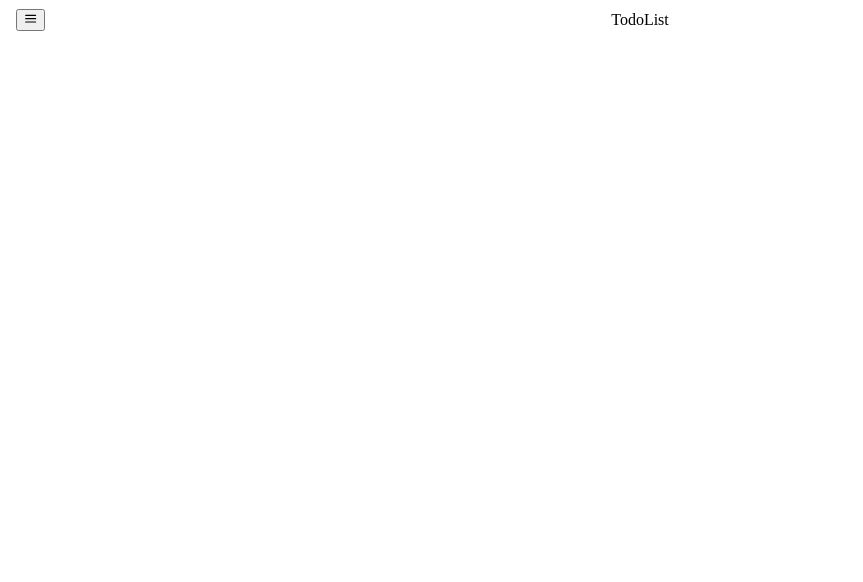
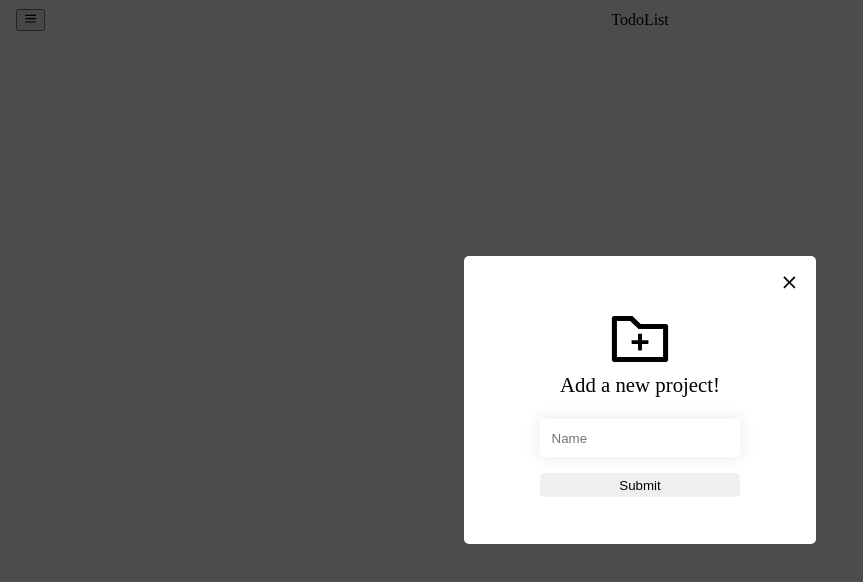
Before and after one commit to htder/todo_list, a React (Create React App) app: page / in a window 1280 px wide. Shown: the top 582 px of the page, without its empty margins (0-863 px from the left). Built offline with nearby package versions, Linux system fonts and the light colour scheme.

Commit message:
styled project modal

```diff
--- a/src/components/Main.jsx
+++ b/src/components/Main.jsx
@@ -38,7 +38,8 @@ function Main() {
 
   const [navbarOpen, setNavbarOpen] = useState(false);
   const [showTasks, setShowTasks] = useState(true);
-  const [projectModalOpen, setProjectModalOpen] = useState(false);
+  // const [projectModalOpen, setProjectModalOpen] = useState(false);
+  const [projectModalOpen, setProjectModalOpen] = useState(true);
   const [taskModalOpen, setTaskModalOpen] = useState(false);
 
   function toggleProjectModal() {
--- a/src/components/modals/ProjectModal.jsx
+++ b/src/components/modals/ProjectModal.jsx
@@ -1,4 +1,6 @@
 import React, { useState } from 'react';
+import { MdClose } from 'react-icons/md';
+import { AiOutlineFolderAdd } from 'react-icons/ai';
 import '../../styles/ProjectModal.css';
 
 function ProjectModal({ addProject, toggleModal }) {
@@ -33,29 +35,35 @@ function ProjectModal({ addProject, toggleModal }) {
     <div className="container">
       <div role="document" className="modal">
         <div className="modal-content">
-          <div className="title">
-            <h2>Add a new project!</h2>
-            <button type="button" onClick={() => handleClose()}>
-              Close
+          <AiOutlineFolderAdd className="modal-image" />
+          <div className="modal-header">
+            <h2 className="title">Add a new project!</h2>
+            <button
+              className="close-button"
+              type="button"
+              onClick={() => handleClose()}
+            >
+              <MdClose />
             </button>
           </div>
 
-          <div>
+          <div className="modal-body">
             <form onSubmit={handleSubmit} id="new-project-form">
-              <div>
-                <label htmlFor="title">
+              <div className="modal-input">
+                <label className="input-label" htmlFor="title">
+                  Name:{' '}
+                </label>
                 <input
                   name="title"
+                  className="input-text"
                   type="text"
                   id="name"
-                    placeholder="Project Name"
+                  placeholder="Name"
                   onChange={handleChange}
                   value={project.title}
                 />
-                  Name
-                </label>
               </div>
-              <button type="submit">Submit</button>
+              <button className="modal-submit" type="submit">Submit</button>
             </form>
           </div>
         </div>
--- a/src/styles/ProjectModal.css
+++ b/src/styles/ProjectModal.css
@@ -1,9 +1,10 @@
-.title {
+.modal-content {
+  width: 100%;
+  height: 100%;
   display: flex;
-}
-
-.modal-content {
-  width: 80%;
+  justify-content: center;
+  align-items: center;
+  flex-direction: column;
 }
 
 .container {
@@ -28,8 +29,67 @@
   align-items: center;
   justify-content: center;
   border-radius: 5px;
-  position: relative;
+  /* position: relative; */
   animation: animate 0.3s;
+}
+
+.modal-header {
+  display: flex;
+  flex-direction: row;
+  text-align: center;
+  align-items: center;
+  justify-content: center;
+  padding: 1rem;
+  padding-top: 0;
+  font-size: 1.3rem;
+}
+
+.close-button {
+  position: absolute;
+  top: 1rem;
+  right: 1rem;
+  background: none;
+  color: inherit;
+  border: none;
+  padding: 0;
+  font: inherit;
+  cursor: pointer;
+  outline: inherit;
+}
+
+.modal-image {
+  font-size: 4.5rem;
+}
+
+.modal-input {
+  padding: 0.5rem 0;
+}
+
+.input-label {
+  border: 0;
+  clip: rect(1px 1px 1px 1px);
+  clip: rect(1px, 1px, 1px, 1px);
+  height: 1px;
+  margin: -1px;
+  overflow: hidden;
+  padding: 0;
+  position: absolute;
+  width: 1px;
+}
+
+.input-text {
+  padding: 0.7rem;
+  border: 0;
+  border-radius: 5px;
+  box-shadow: 0 0 15px 4px rgba(0, 0, 0, 0.06);
+}
+
+.modal-submit {
+  margin-top: 0.5rem;
+  width: 100%;
+  border: none;
+  padding: 0.3rem;
+  border-radius: 5px;
 }
 
 @keyframes animate {
```
Lines whose indentation alone changed are shown as unchanged.
